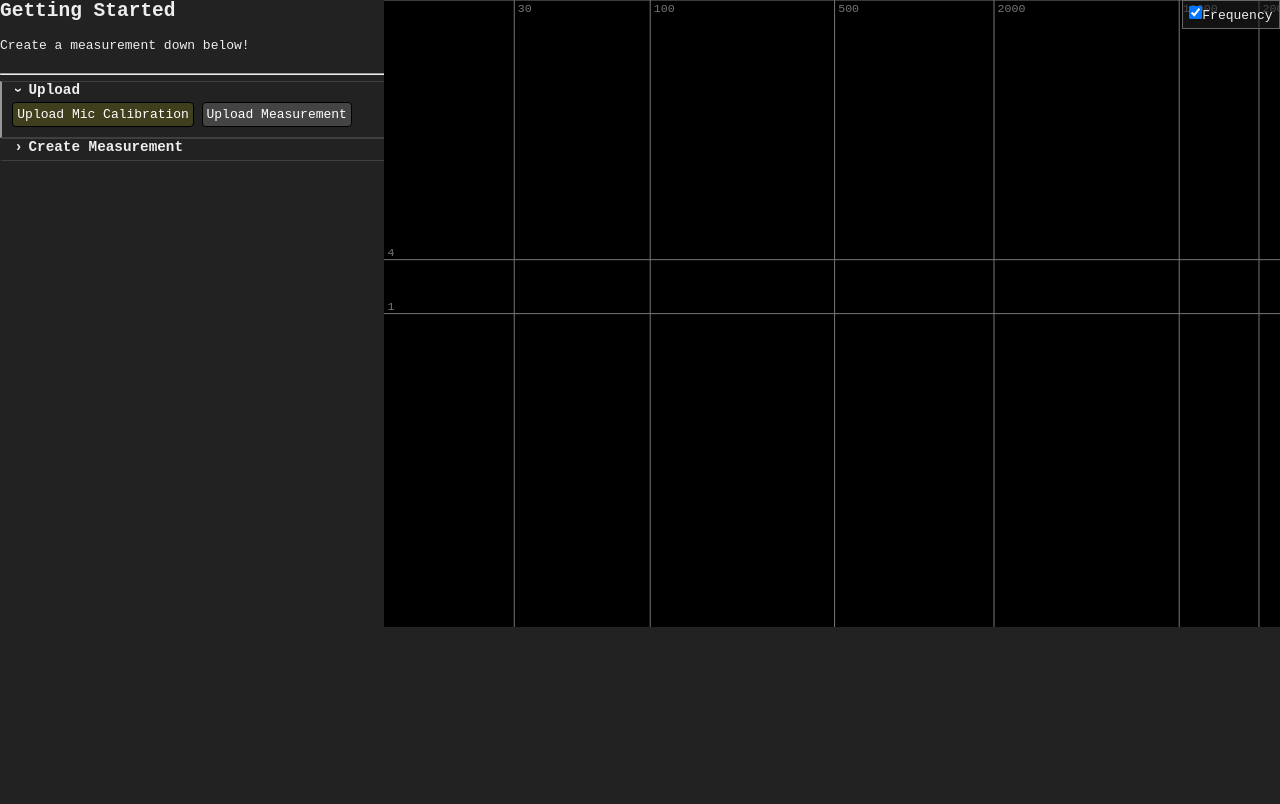
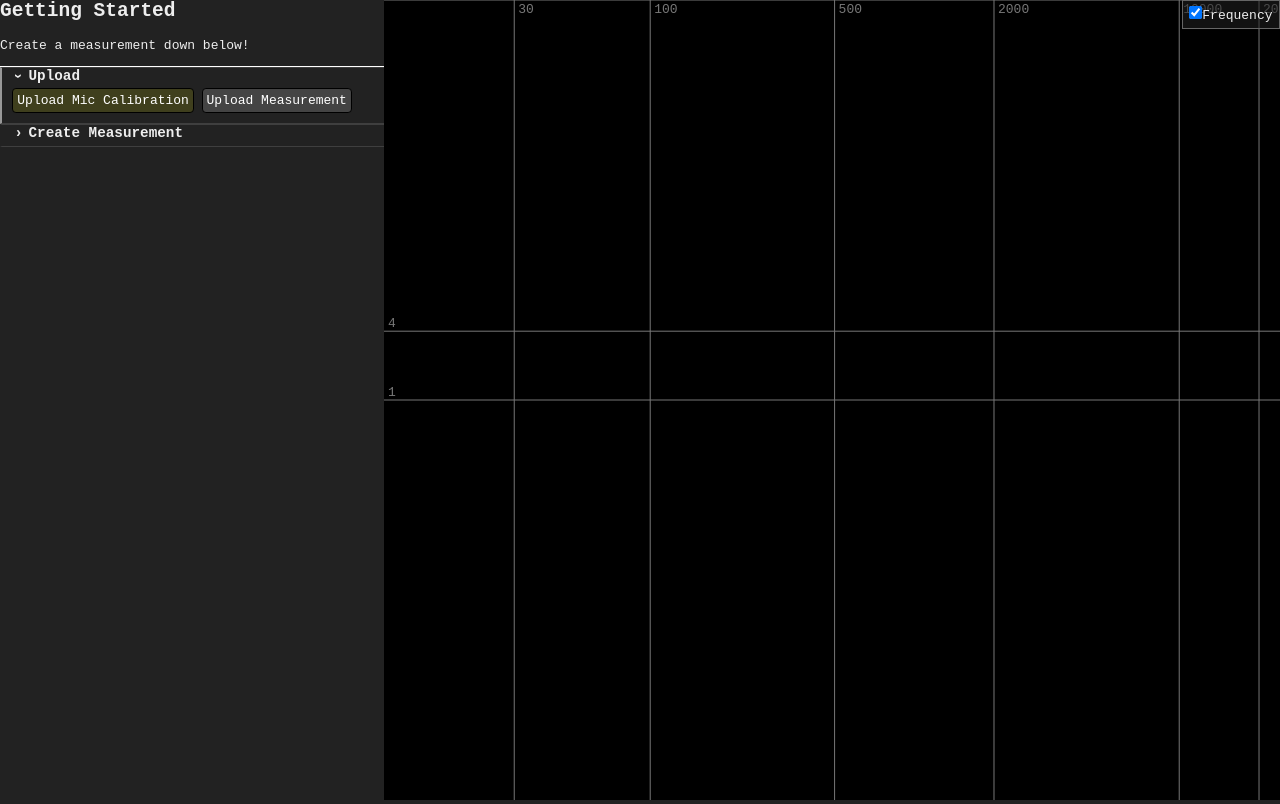
Before and after one commit to Cannedfood/room-correction, a Vue app: page / in a window 1280 px wide. Built offline with nearby package versions, Linux system fonts and the light colour scheme.

Commit message:
Improved UI behaviour of Diagram

```diff
--- a/index.html
+++ b/index.html
@@ -8,7 +8,7 @@
 	<link rel="stylesheet" href="./index.scss">
   </head>
   <body>
-    <div id="app"></div>
+    <div id="app" style="height: 100%;"></div>
     <script type="module" src="/src/main.ts"></script>
   </body>
 </html>
--- a/index.scss
+++ b/index.scss
@@ -5,6 +5,8 @@ body {
 	height: 100vh;
 	max-height: 100vh;
 	font-family: monospace;
+
+	overflow: hidden;
 
 	::selection {
 		color: #000;
@@ -15,8 +17,6 @@ body {
 p, h1, h2, h3, h4, h5, h6 {
 	margin-top: 0;
 }
-
-hr { width: 100%;}
 
 * { color: inherit; }
 input {
@@ -62,8 +62,13 @@ button, select, .btn {
 	text-align: center;
 }
 
-label>input[type=file] {
-	display: none;
+label{
+	>input[type=file] {
+		display: none;
+	}
+	&>input {
+		max-width: 50%;
+	}
 }
 
 .icon {
@@ -77,6 +82,7 @@ label>input[type=file] {
 	flex-flow: row;
 	.sep {
 		margin-inline: 1em;
+		box-sizing: border-box;
 		height: 100%;
 		width: 1px;
 		background: white;
@@ -86,7 +92,8 @@ label>input[type=file] {
 	display: flex;
 	flex-flow: column;
 	&>.sep {
-		margin-block: 1em;
+		margin: 0;
+		box-sizing: border-box;
 		width: 100%;
 		height: 1px;
 		background: white;
@@ -125,6 +132,8 @@ label>input[type=file] {
 .w9  { width: 90%;  box-sizing: border-box; }
 .w10 { width: 100%; box-sizing: border-box; }
 
+.h10 { height: 100%; box-sizing: border-box; }
+
 .outline {
 	border: 1px solid #666;
 	&:hover { border: 1px solid #888; }
--- a/src/App.vue
+++ b/src/App.vue
@@ -74,7 +74,7 @@ const isChrome = (window as any).chrome;
 </script>
 
 <template lang="pug">
-.row
+.row.h10
 	.col.w3
 		section(v-if="state.measurements.length == 0")
 			GettingStarted
@@ -140,7 +140,7 @@ const isChrome = (window as any).chrome;
 							label
 								input(type="checkbox" v-model="state.settings.correction.linearPhase")
 								| Linear Phase
-		hr
+		.sep
 		Fold(title="Upload" :open="state.measurements.length == 0")
 			.row
 				label.btn.yellow(v-if="!calibration") Upload Mic Calibration
--- a/src/components/MeasurementDiagram.vue
+++ b/src/components/MeasurementDiagram.vue
@@ -21,8 +21,8 @@ function onScroll(e: WheelEvent) {
 </script>
 
 <template lang="pug">
-.stack(@wheel="onScroll($event)")
-	Diagram
+.stack.h10(@wheel="onScroll($event)")
+	Diagram.h10
 		Grid.recording(
 			v-if="!state.showFrequency"
 			:min-x="0" :max-x="48000"
--- a/src/components/diagram/Diagram.vue
+++ b/src/components/diagram/Diagram.vue
@@ -1,5 +1,5 @@
 <script setup lang="ts">
-import { provide, reactive } from 'vue';
+import { onBeforeUnmount, provide, reactive, ref, watch, watchEffect } from 'vue';
 import { Diagram } from './DiagramTypes';
 
 const diagram = reactive(new Diagram());
@@ -7,10 +7,40 @@ diagram.width = 1000;
 diagram.height = 700;
 provide('diagram', diagram);
 
+const sizeObserver = new ResizeObserver((entries, observer) => {
+	const { blockSize, inlineSize } = entries[0].borderBoxSize[0];
+	diagram.width = inlineSize;
+	diagram.height = blockSize;
+});
+onBeforeUnmount(() => sizeObserver.disconnect());
+
+const diagramElement = ref<HTMLElement>();
+watchEffect(() => {
+	sizeObserver.disconnect();
+
+	if(!diagramElement.value)
+		return;
+
+	sizeObserver.observe(diagramElement.value);
+});
+
 </script>
 
 <template lang="pug">
-svg(:viewBox="`0 0 ${diagram.width} ${diagram.height}`")
-	rect(width="100%" height="100%" fill="black")
-	slot
+.diagram(ref="diagramElement")
+	svg(:viewBox="`0 0 ${diagram.width} ${diagram.height}`")
+		rect(width="100%" height="100%" fill="black")
+		slot
 </template>
+
+<style lang="scss">
+.diagram {
+	width: 100%;
+	height: 100%;
+
+	svg {
+		width: 100%;
+		height: 100%;
+	}
+}
+</style>
```
